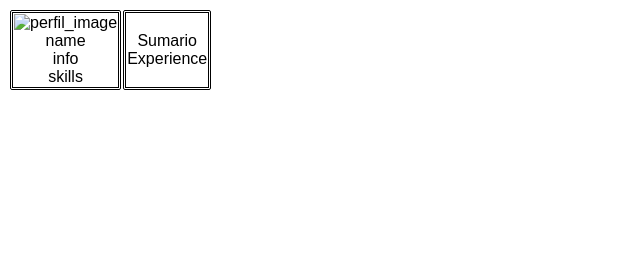
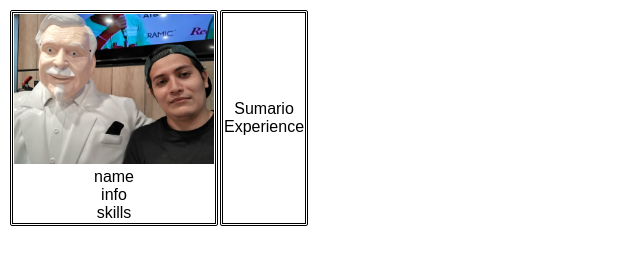
Before and after one commit to IngJuanRamirez/Page_CV, a plain HTML site: page index.html in a window 1280 px wide. Shown: the whole page, without its empty margins (0-640 px from the left). Drawn offline with Linux system fonts and the light colour scheme; the site is published under a folder, as on GitHub Pages, so addresses that start at the root find nothing.

Commit message:
Subiendo mi CV

```diff
--- a/index.html
+++ b/index.html
@@ -24,7 +24,7 @@
                 <td>
                     <section class="perfil">
                         <div class="perfil-div" id="img_perfil">
-                            <img src="/src/prueba.jpg" alt="perfil_image">
+                            <img src="src/prueba.jpg" alt="perfil_image">
                         </div>
                         <div class="perfil-div" id="name">name</div>
                         <div class="perfil-div" id="info">info</div>
```
